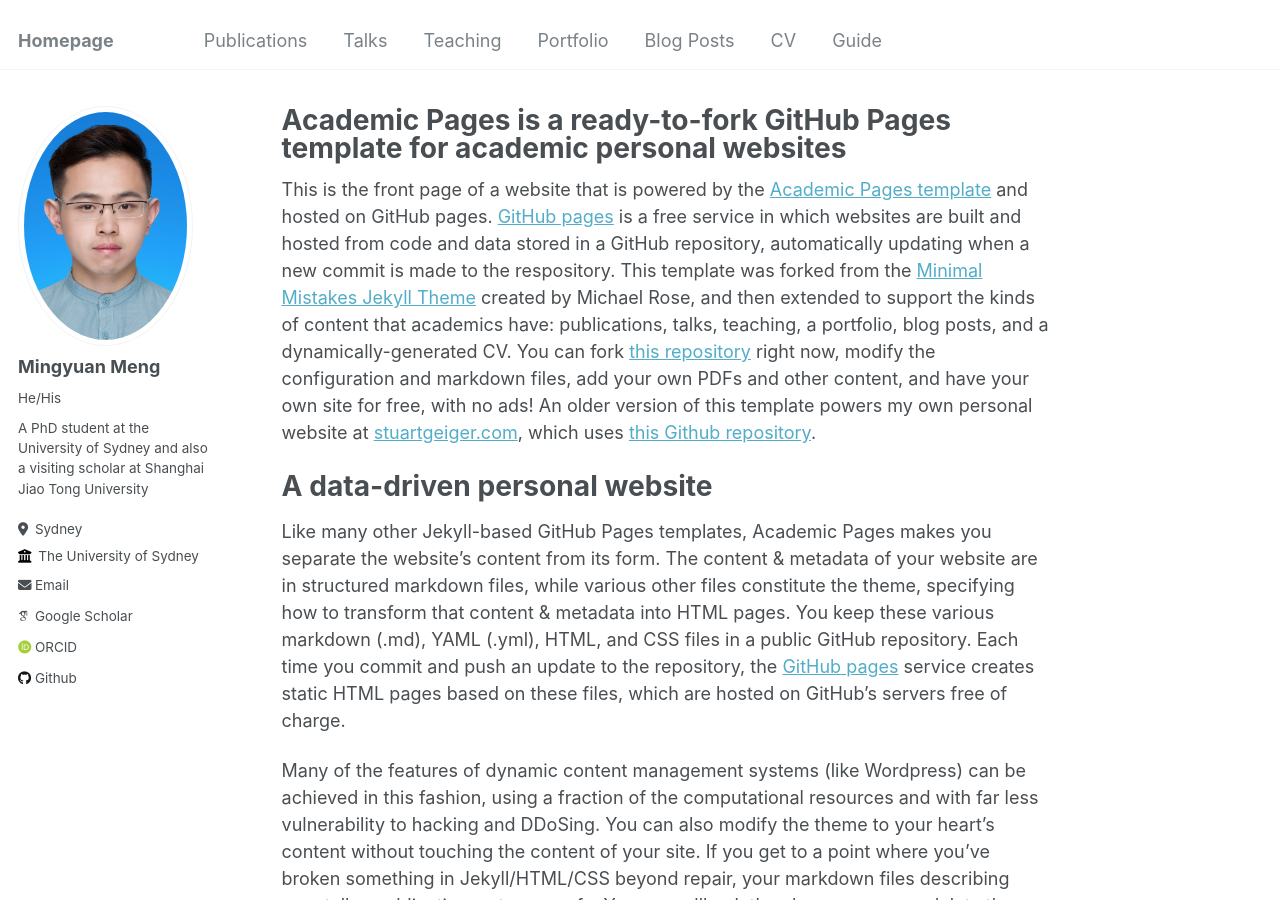
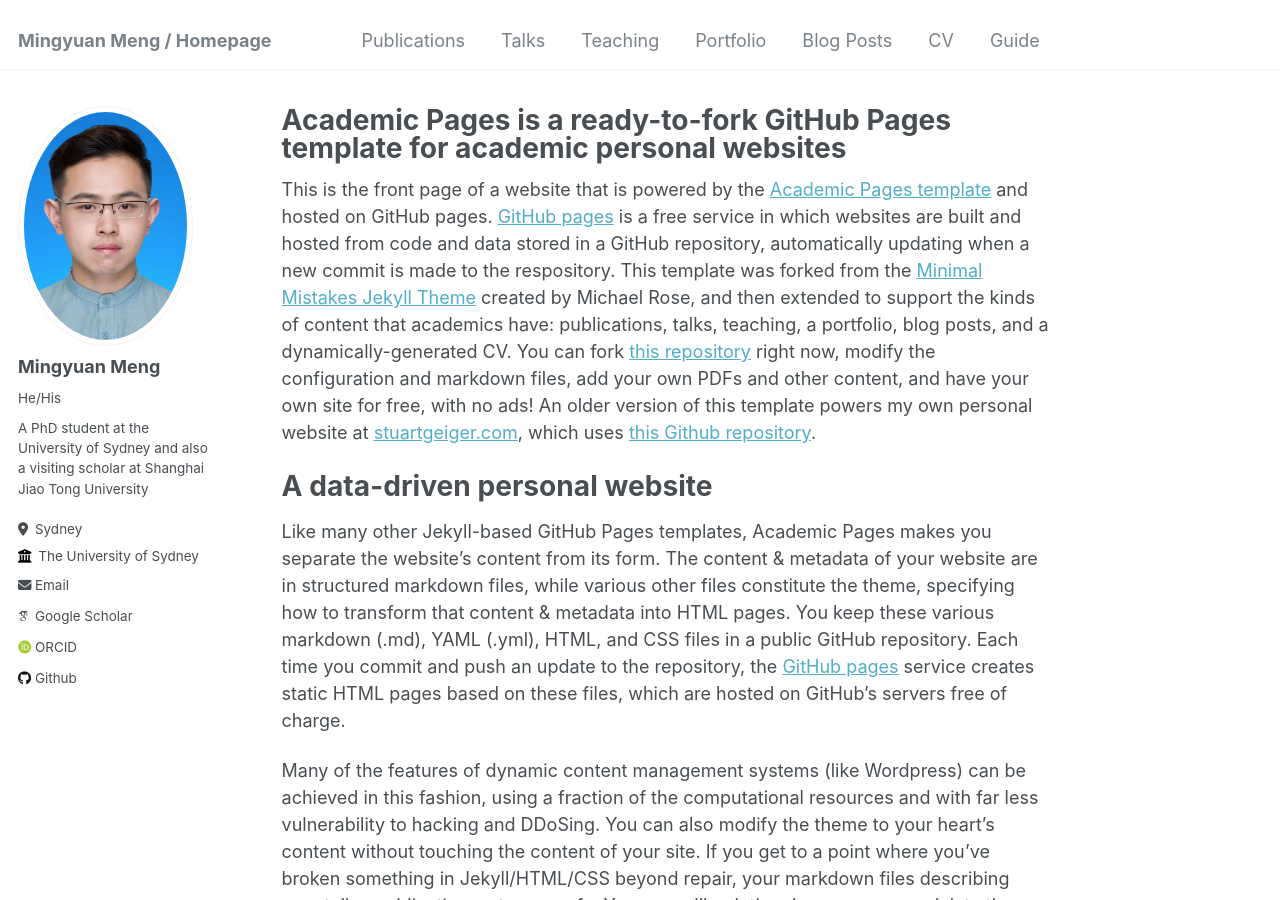
Before and after one commit to MungoMeng/mungomeng.github.io, a Jekyll site: the page built from _pages/about.md, in a window 1280 px wide and 900 px high. Built offline with Jekyll 4.4.1, drawn with Linux system fonts in a browser that asks for light colours; some web fonts are replaced.

Commit message:
Update _config.yml

```diff
--- a/_config.yml
+++ b/_config.yml
@@ -8,7 +8,7 @@
 
 # Basic Site Settings
 locale                   : "en-AU"
-title                    : "Homepage"
+title                    : "Mingyuan Meng / Homepage"
 title_separator          : "-"
 name                     : &name "Mingyuan Meng"
 description              : &description "Personal Homepage"
```
